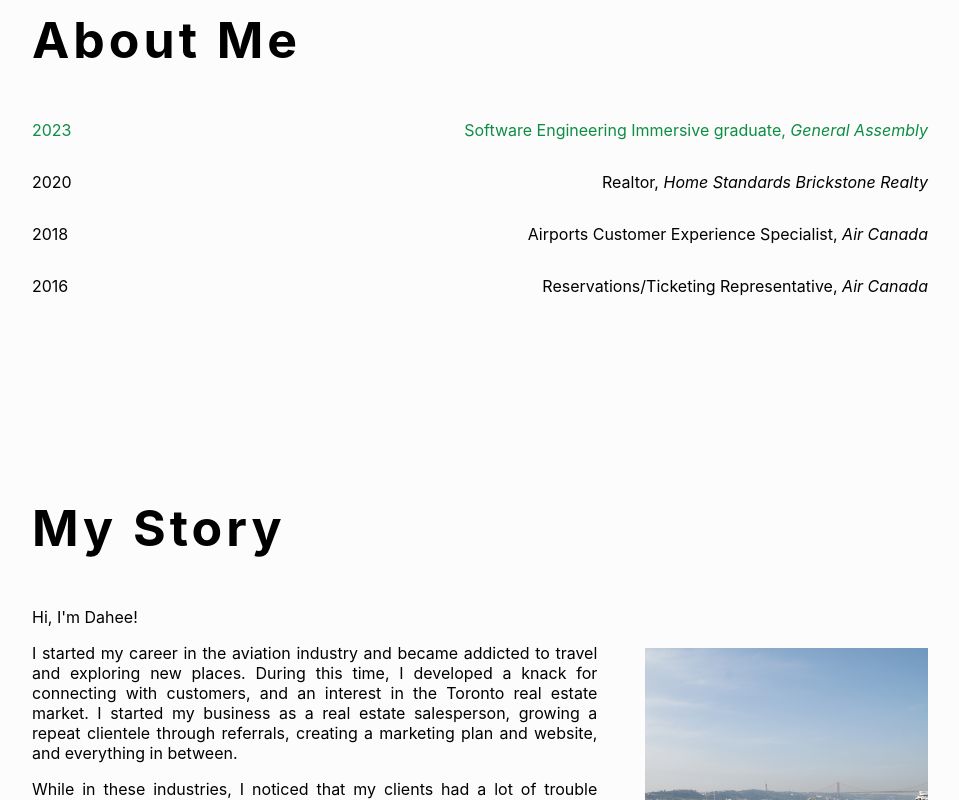
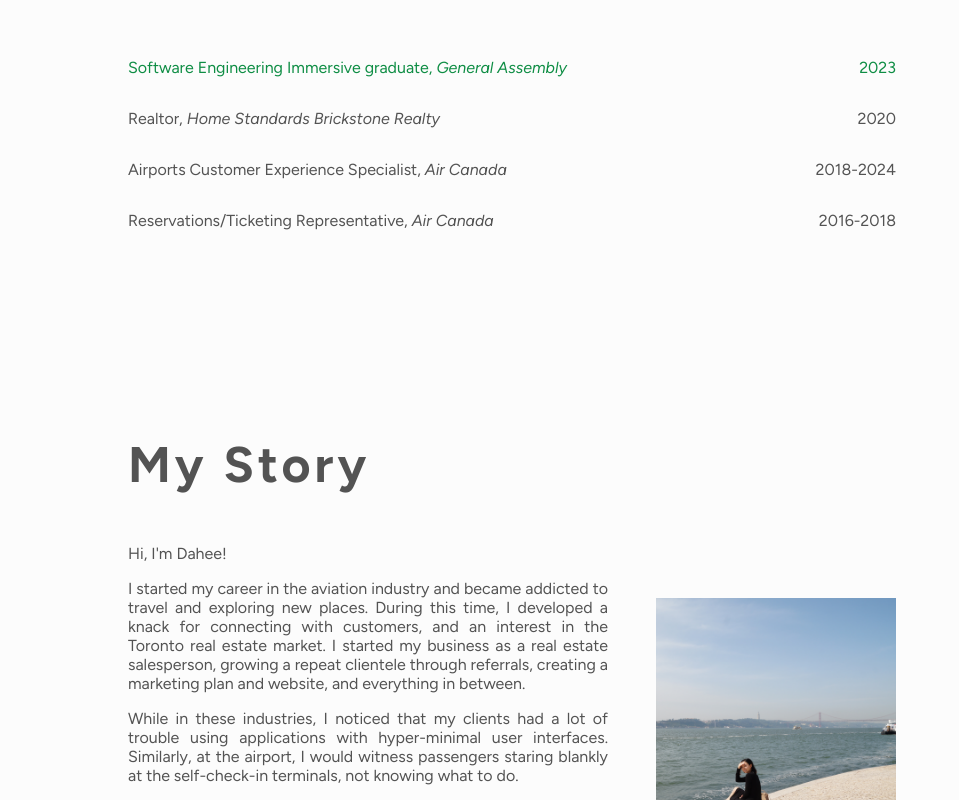
Before and after one commit to dhl92000/dhl92000.github.io, a React (Create React App) app: page /about in a window 1280 px wide. Shown: the part 240-1040 px from the top of the page, without its empty margins (128-1087 px from the left). Built offline with nearby package versions, Linux system fonts and the light colour scheme.

Commit message:
Fix About page layout

```diff
--- a/src/App.css
+++ b/src/App.css
@@ -1,6 +1,5 @@
 .App {
   background-color: #fcfcfc;
-  /* font-family: "Poppins", sans-serif; */
   font-family: "Figtree", sans-serif;
   color: rgb(83, 83, 83);
 }
--- a/src/App.js
+++ b/src/App.js
@@ -21,7 +21,7 @@ function App() {
 
   return (
     // <div className="App">
-    <>
+    <div className="App">
       <Header />
       <Routes>
       {/* <Route path="/" element={<Home/>}/> */}
@@ -35,8 +35,8 @@ function App() {
       <Route path="/pickleball" element={<Pickleball/>}/>
       </Routes>
       <Footer />
-      </>
-    // </div>
+      </div>
+    // <>
   );
 }
 
--- a/src/components/Story.js
+++ b/src/components/Story.js
@@ -1,4 +1,4 @@
-import lisbon from '../projectData/lisbon.png'
+import lisbon from '../UI/lisbon.png'
 import '../pages/AboutPage'
 
 const Story = () => {
--- a/src/components/Timeline.js
+++ b/src/components/Timeline.js
@@ -7,36 +7,34 @@ const Timeline = () => {
 
             <div class="timelineItem" id="currentItem">
                 <p>
+                    Software Engineering Immersive graduate, <em>General Assembly</em>
+                </p>
+                <p>
                     2023
-                </p>
-
-
-                <p>
-                    Software Engineering Immersive graduate, <em>General Assembly</em>
                 </p>
             </div>
             <div class="timelineItem">
                 <p>
-                    2020
+                    Realtor, <em>Home Standards Brickstone Realty</em>
                 </p>
                 <p>
-                    Realtor, <em>Home Standards Brickstone Realty</em>
+                    2020
                 </p>
             </div>
             <div class="timelineItem">
                 <p>
-                    2018
+                    Airports Customer Experience Specialist, <em>Air Canada</em>
                 </p>
                 <p>
-                    Airports Customer Experience Specialist, <em>Air Canada</em>
+                    2018-2024
                 </p>
             </div>
             <div class="timelineItem">
                 <p>
-                    2016
+                    Reservations/Ticketing Representative, <em>Air Canada</em>
                 </p>
                 <p>
-                    Reservations/Ticketing Representative, <em>Air Canada</em>
+                    2016-2018
                 </p>
             </div>
         </div>
--- a/src/index.css
+++ b/src/index.css
@@ -1,8 +1,8 @@
 body {
   margin: 0;
-  font-family: -apple-system, BlinkMacSystemFont, 'Segoe UI', 'Roboto', 'Oxygen',
+  /* font-family: -apple-system, BlinkMacSystemFont, 'Segoe UI', 'Roboto', 'Oxygen',
     'Ubuntu', 'Cantarell', 'Fira Sans', 'Droid Sans', 'Helvetica Neue',
-    sans-serif;
+    sans-serif; */
   -webkit-font-smoothing: antialiased;
   -moz-osx-font-smoothing: grayscale;
 }
@@ -11,5 +11,3 @@ code {
   font-family: source-code-pro, Menlo, Monaco, Consolas, 'Courier New',
     monospace;
 }
-
-/* font-family: "Figtree", sans-serif; */
--- a/src/pages/AboutPage.css
+++ b/src/pages/AboutPage.css
@@ -1,13 +1,12 @@
 .aboutPage {
-    width: 95vw;
     display: flex;
     flex-direction: column;
     justify-content: center;
     align-items: center;
-    /* margin: 10px; */
 }
 
 .timeline {
+    width: 90vw;
     margin-top: 4em;
     height: 100vh;
 }
@@ -28,6 +27,9 @@
     align-items: center;
 }
 
+.storyDiv {
+    width: 90vw;
+}
 .storyText {
     text-align: justify;
 }
@@ -42,11 +44,14 @@
 }
 
 /* ------- TABLETS --------- */
-@media (min-width:800px) {
+@media (min-width:600px) {
     .timeline {
         display: flex;
         flex-direction: column;
         justify-content: center;
+        height: 40vh;
+        margin-top: 0;
+        width: 80vw;
     }
 
     .storyDiv {
@@ -64,11 +69,12 @@
     .aboutPage {
         display: flex;
         flex-direction: column;
+        justify-content: center;
         align-items: center;
     }
 
     .timeline {
-        width: 70vw;
+        width: 60vw;
         height: 80vh;
         align-content: center;
     }
@@ -80,8 +86,8 @@
     }
 
     .storyDiv {
-        width: 70vw;
-        height: 100vh;
+        width: 60vw;
+        height: 80vh;
     }
 
     .story {
@@ -97,7 +103,6 @@
 
     #storyImageDiv img {
         width: 30vw;
-
     }
 
 }
--- a/src/pages/AboutPage.js
+++ b/src/pages/AboutPage.js
@@ -8,7 +8,6 @@ const AboutPage = () => {
         <div class="aboutPage">
             <Timeline />
             <Story />
-
         </div>
     )
 }
```
Also changed, not shown: src/UI/lisbon.png (renamed from src/projectData/lisbon.png).
